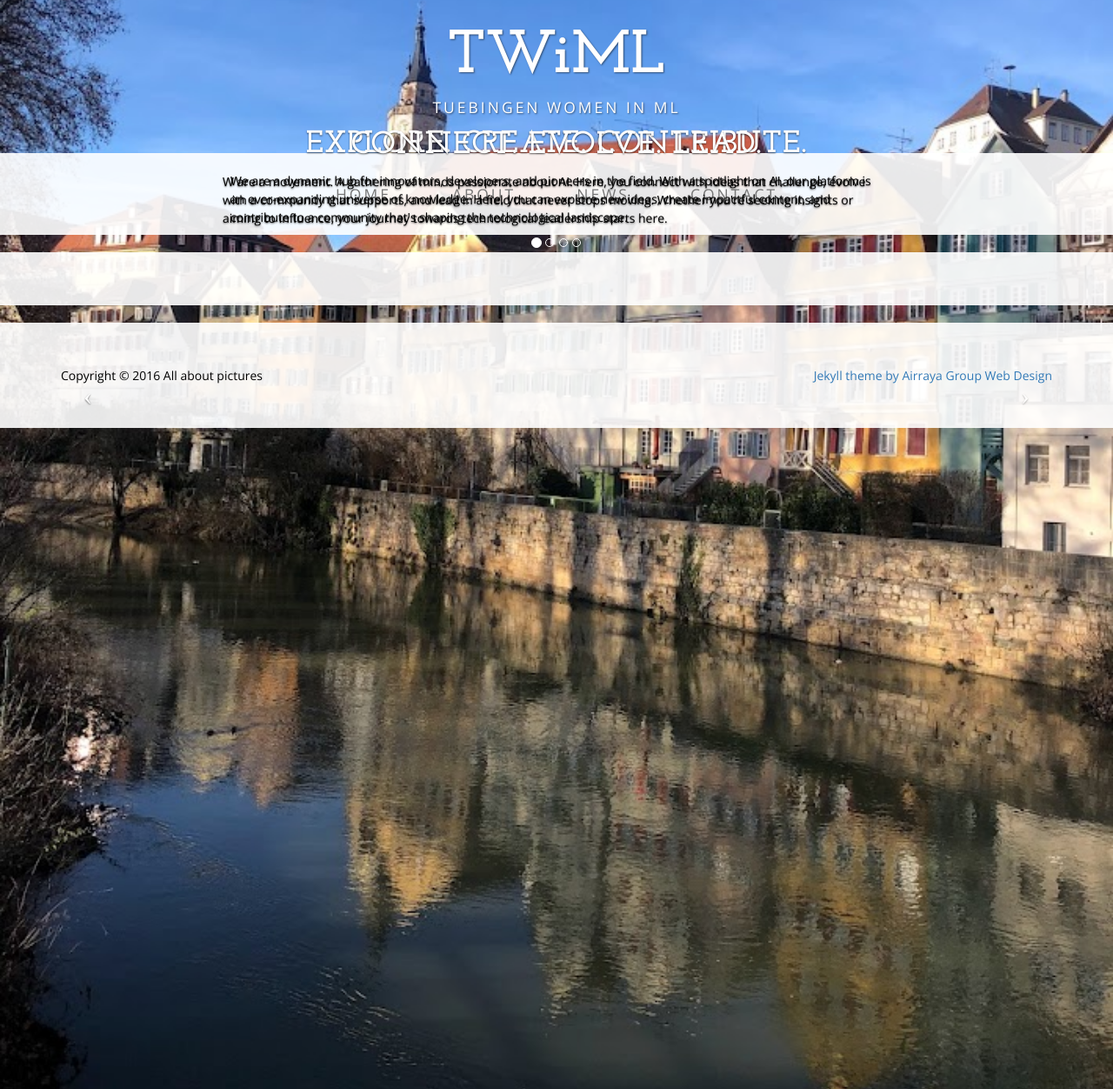
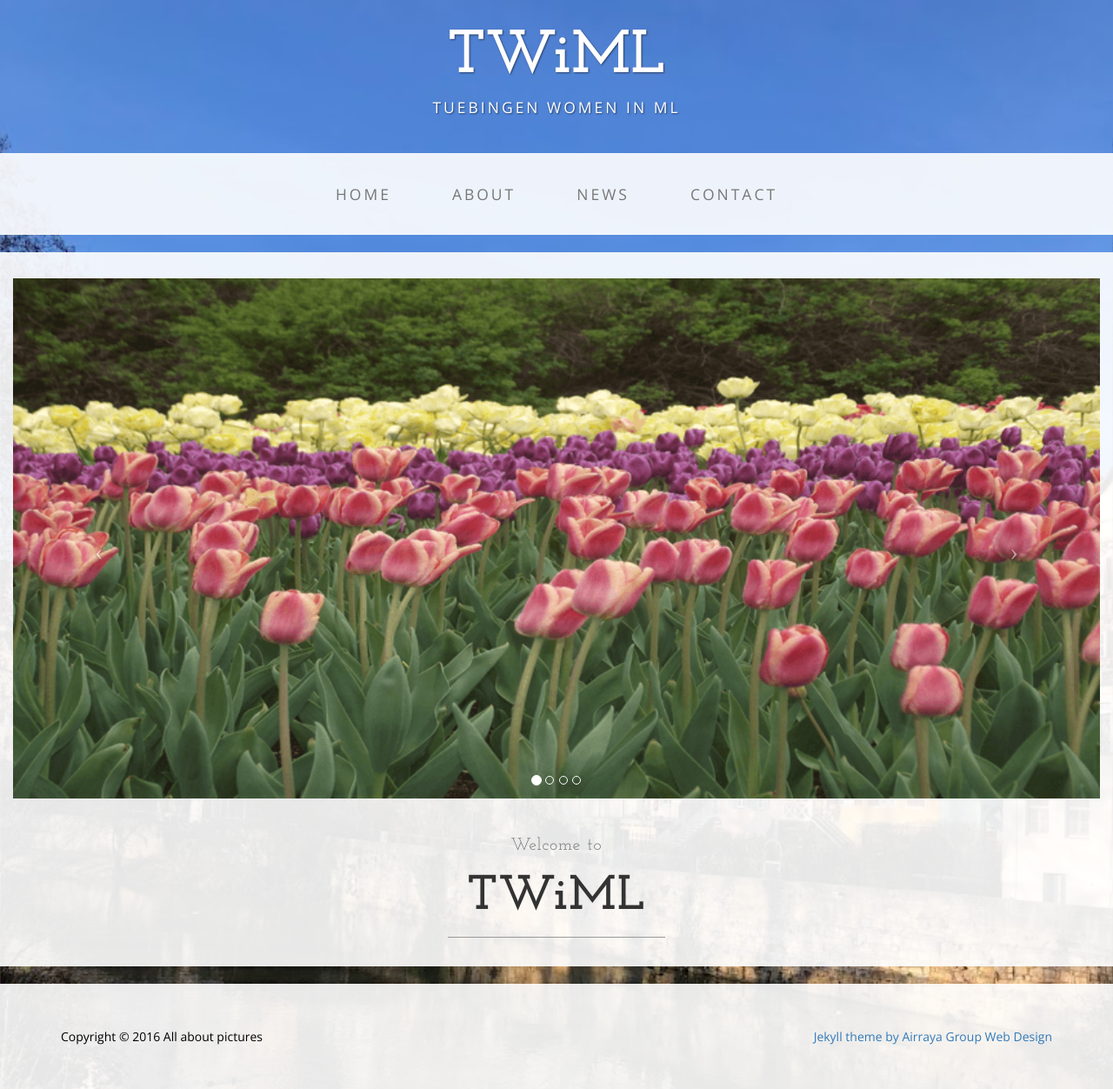
Before and after one commit to tuewiml/tuewiml.github.io, a Jekyll site: the page built from index.html, in a window 1280 px wide. Shown: the whole page at 87% size. Built offline with Jekyll 4.4.1, drawn with Linux system fonts in a browser that asks for light colours; the list of posts is cut into pages by our own code.

Commit message:
Describe your changes here

```diff
--- a/_includes/carousel.html
+++ b/_includes/carousel.html
@@ -10,29 +10,21 @@
 							<li data-target="#carousel-example-generic" data-slide-to="3"></li>
                         </ol>
 
+                        <!-- Wrapper for slides -->
                         <div class="carousel-inner">
-                            <div class="carousel-item active">
-                                <div class="carousel-caption">
-                                  <h1>Learn. Build. Inspire.</h1>
-                                  <p>Dive into the depths of digital innovation at WiML. Whether you're here to build your knowledge or construct the next big solution, our platform is your springboard. Learn from the best, build your legacy, and inspire the next generation of tech enthusiasts.</p>
-                                </div>
-                              </div>
+                            <div class="item active">
+                                <img class="img-responsive img-full" src="{{ site.baseurl }}/img/tulip1.png" alt="tulip">
                             </div>
-                            <div class="carousel-item">
-                                <div class="carousel-caption">
-                                  <h1>Explore. Create. Contribute.</h1>
-                                    <p> We are a dynamic hub for innovators, developers, and pioneers in the field. With a spotlight on AI, our platform is an ever-expanding universe of knowledge. Here, you can explore new ideas, create impactful content, and contribute to a community that's shaping the technological landscape.</p>
-                                </div>
-                              </div>
+                            <div class="item">
+                                <img class="img-responsive img-full" src="{{ site.baseurl }}/img/tulip2.png" alt="tulip">
                             </div>
-                            <div class="carousel-item">
-                                <div class="carousel-caption">
-                                  <h1>Connect. Evolve. Lead.</h1>
-                                        <p>W are a movement. A gathering of minds passionate about AI. Here, you connect with ideas that challenge, evolve with a community that supports, and lead in a field that never stops moving. Whether you're seeking insights or aiming to influence, your journey towards technological leadership starts here.</p>
-                                </div>
-                              </div>
+                            <div class="item">
+                                <img class="img-responsive img-full" src="{{ site.baseurl }}/img/tulip3.png" alt="tulip">
                             </div>
-                          </div>
+							<div class="item">
+                                <img class="img-responsive img-full" src="{{ site.baseurl }}/img/tulip4.png" alt="tulip">
+                            </div>
+                        </div>
 
                         <!-- Controls -->
                         <a class="left carousel-control" href="#carousel-example-generic" data-slide="prev">
@@ -42,6 +34,12 @@
                             <span class="icon-next"></span>
                         </a>
                     </div>
+                    <h2 class="brand-before">
+                        <small>Welcome to</small>
+                    </h2>
+                    <h1 class="brand-name">TWiML</h1>
+                    <hr class="tagline-divider">
+
                 </div>
             </div>
         </div>
```
